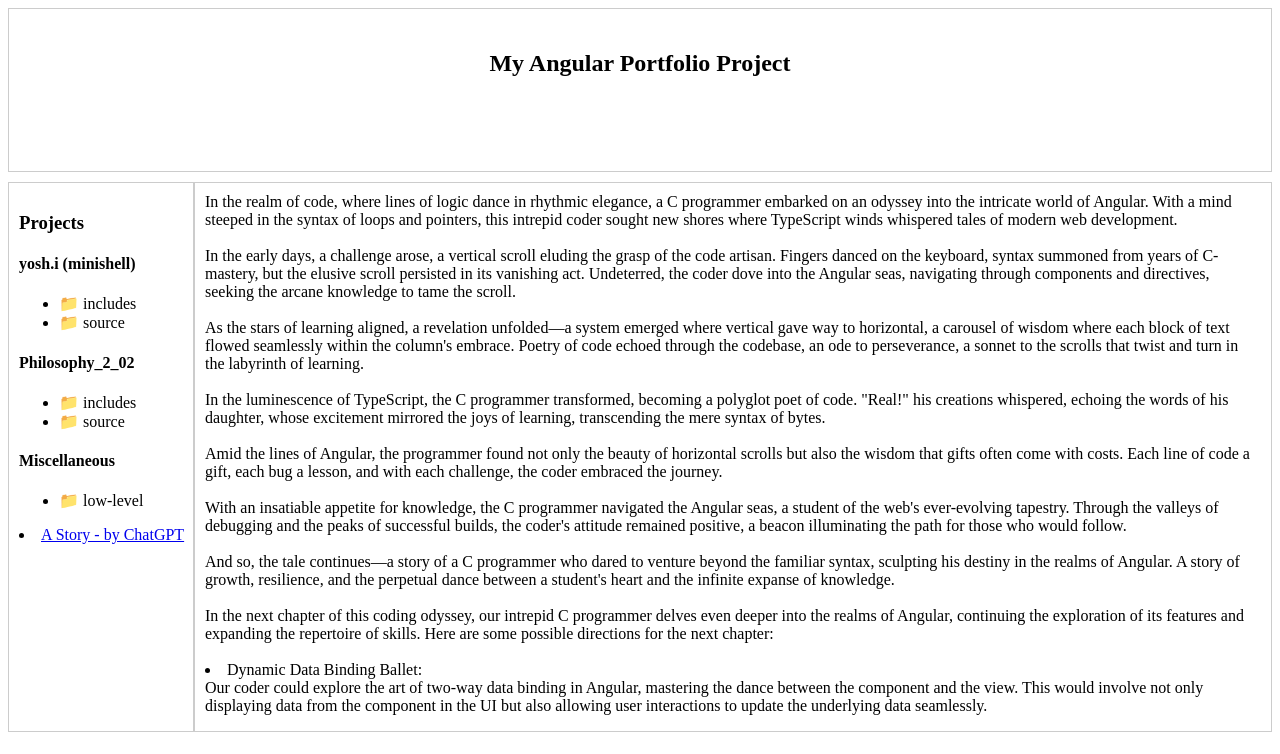
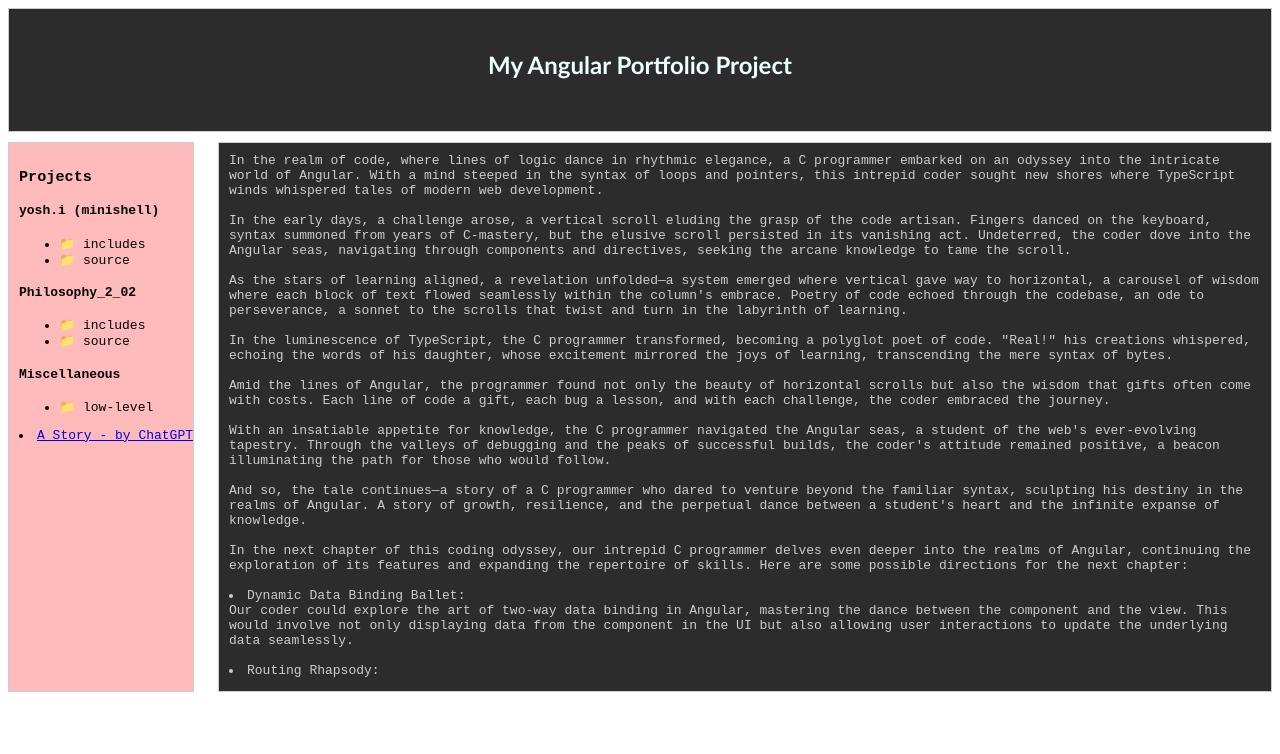
Before and after one commit to pippin-29/my-angular-portfolio-project, an Angular app: page /components/nav/c_projects in a window 1280 px wide. Shown: the top 754 px of the page. Built offline with nearby package versions, Linux system fonts and the light colour scheme.

Commit message:
fixed some stuff

```diff
--- a/src/app/components/header/header.component.css
+++ b/src/app/components/header/header.component.css
@@ -1,9 +1,16 @@
 .header {
-	max-width: 1280px;
+	color: azure;
+	background-color: #2c2c2c;
+	max-width: auto;
 	text-align: center;
-	height: 15vh;
+	height: 10vh;
 	position: relative;
 	border: 1px solid #ccc;
+
 	margin-bottom: 10px;
 	padding: 21px;
 }
+
+h2 {
+	font-family: 'Trebuchet MS', 'Lucida Sans Unicode', 'Lucida Grande', 'Lucida Sans', Arial, sans-serif;
+}
--- a/src/app/components/main-column/main-column.component.css
+++ b/src/app/components/main-column/main-column.component.css
@@ -1,10 +1,13 @@
 .main-column {
-
-	column-width: 1024px;
+	font-family: monospace;
+	column-width: 1920px;
+	color: #ccc;
+	background-color: #2c2c2c;
 	height: 66vh;
 	position: relative;
 	border: 1px solid #ccc;
 	margin-bottom: 10px;
+	margin-left: 24px;
 	padding: 10px;
 	flex: 1;
 
--- a/src/app/components/nav/c_projects/c_projects.component.html
+++ b/src/app/components/nav/c_projects/c_projects.component.html
@@ -33,7 +33,7 @@ In the next chapter of this coding odyssey, our intrepid C programmer delves eve
 	<br><br>
 	<li>Mobile Minuet:</li>
 	With the foundation laid in web development, our coder might explore the possibilities of mobile app development using Angular. This could involve diving into frameworks like Ionic or exploring native mobile development with Angular and NativeScript.
-	Community Collaboration Cantata:
-
+	<br><br>
+	<li>Community Collaboration Cantata:</li>
 	Acknowledging the strength of the Angular community, our coder could engage in collaborative projects, contribute to open-source initiatives, and share newfound knowledge with fellow developers. This chapter would emphasize the importance of community and the joy of collective learning.
 	The next chapter unfolds with the coder embracing challenges, seizing opportunities to expand their skills, and crafting a symphony of code that resonates with the spirit of continuous learning. Each line of code becomes a brushstroke on the canvas of expertise, and the tale evolves into a saga of growth, collaboration, and mastery in the ever-evolving landscape of web development.</div>
--- a/src/app/components/side-column/side-column.component.css
+++ b/src/app/components/side-column/side-column.component.css
@@ -1,6 +1,7 @@
 .side-column {
 	max-width: 164px;
-
+	background-color: #ffbbbb;
+	font-family: monospace;
 	height: 66vh;
 	position: relative;
 	border: 1px solid #ccc;
```
